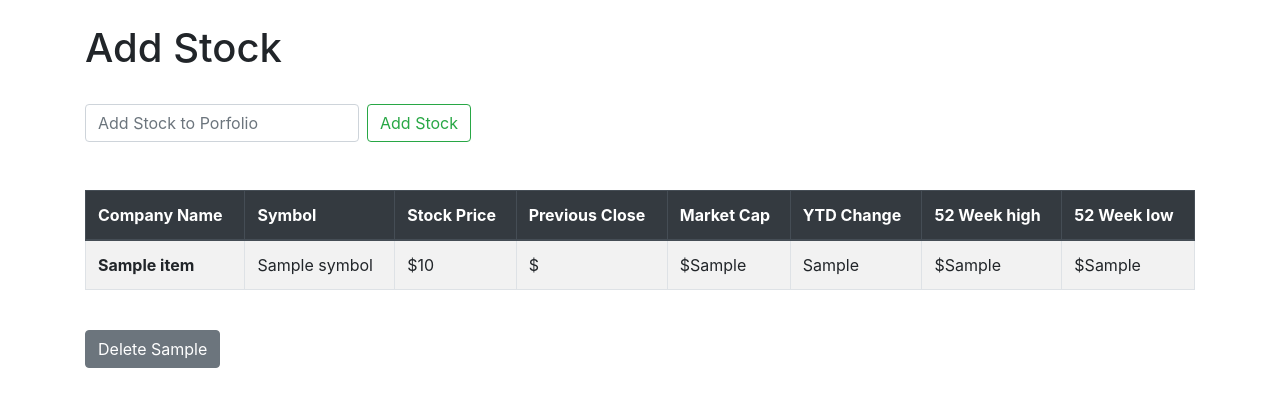
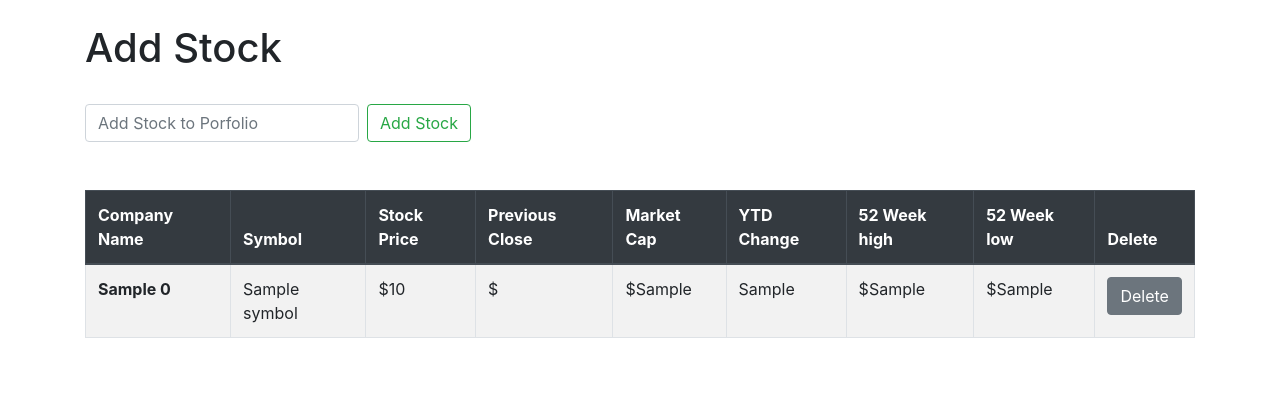
Before and after one commit to chonhenry/portfolio, a Django app: template stock/templates/stock/add_stock.html in a window 1280 px wide. Shown: the part 56-463 px from the top of the page. Run offline with Django 3.2, Linux system fonts and the light colour scheme; tables that the repository leaves empty hold one stand-in row (values such as "Sample post"); the template is opened without the code that fills it: values that come from a table or form of the project are taken from there, most other values are stand-ins (such as "Sample title", 1, 10 or a date in 2020); some libraries are stand-ins or nearby versions.

Commit message:
move delete button in the table

```diff
--- a/stock/templates/stock/add_stock.html
+++ b/stock/templates/stock/add_stock.html
@@ -24,20 +24,22 @@
       <th scope="col">YTD Change</th>
       <th scope="col">52 Week high</th>
       <th scope="col">52 Week low</th>
+      <th scope="col">Delete</th>
     </tr>
   </thead>
   <tbody>
     {% if ticker %}
     {% for item in output %}
     <tr>
-      <th scope="row">{{ item.companyName }}</th>
-      <td>{{ item.symbol }}</td>
-      <td>${{ item.latestPrice }}</td>
-      <td>${{ item.previousClose }}</td>
-      <td>${{ item.marketCap }}</td>
-      <td>{{ item.ytdChange }}</td>
-      <td>${{ item.week52High }}</td>
-      <td>${{ item.week52Low }}</td>
+      <th scope="row">{{ item.0.companyName }}</th>
+      <td>{{ item.0.symbol }}</td>
+      <td>${{ item.0.latestPrice }}</td>
+      <td>${{ item.0.previousClose }}</td>
+      <td>${{ item.0.marketCap }}</td>
+      <td>{{ item.0.ytdChange }}</td>
+      <td>${{ item.0.week52High }}</td>
+      <td>${{ item.0.week52Low }}</td>
+      <td><a href="{% url 'delete' item.1.id %}" class="btn btn-secondary">Delete</a></td>
     </tr>
     {% endfor %}
     {% endif %}
@@ -46,10 +48,4 @@
 
 <br>
 
-{% for item in ticker %}
-  <a href="{% url 'delete' item.id %}" class="btn btn-secondary">Delete {{ item }}</a>
-{% endfor %}
-
-<br>
-
 {% endblock %}
```
Also changed, not shown: stock/views.py (+8 -4 lines).
